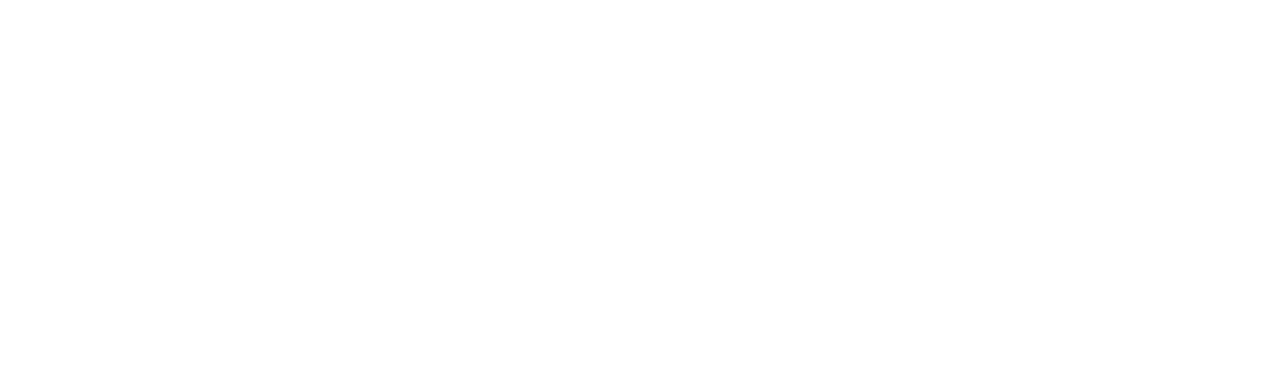
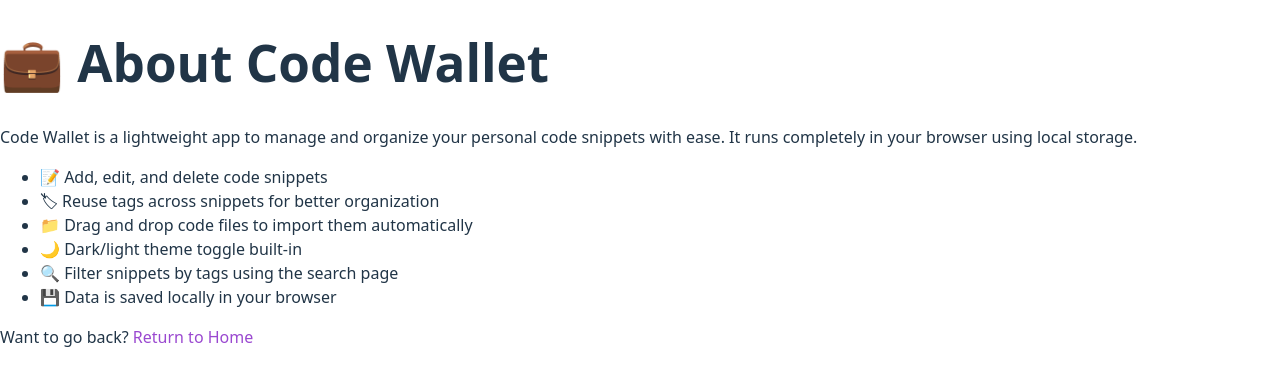
Before and after one commit to Nour-mareghni/code-wallet, a React (Vite) app: page /info in a window 1280 px wide. Before the commit this address had no page. Shown: the top 386 px of the page. Built offline with nearby package versions, Linux system fonts and the light colour scheme.

Commit message:
button info

```diff
--- a/src/main.jsx
+++ b/src/main.jsx
@@ -7,6 +7,7 @@
 import TagManager from "./pages/TagManager.jsx";
 import "./index.css";
 import SearchByTag from "./pages/SearchByTag.jsx";
+import Info from "./pages/Info.jsx";
 
 ReactDOM.createRoot(document.getElementById("root")).render(
   <React.StrictMode>
@@ -14,9 +15,10 @@
       <Routes>
   <Route path="/" element={<App />}>
     <Route index element={<Home />} />
+    <Route path="tags" element={<TagManager />} />
     <Route path="search" element={<SearchByTag />} />
-    <Route path="tags" element={<TagManager />} />
     <Route path="preview/:id" element={<SnippetPreview />} />
+    <Route path="info" element={<Info />} /> {/* Add this line */}
   </Route>
       </Routes>
     </BrowserRouter>
--- a/src/pages/Home.jsx
+++ b/src/pages/Home.jsx
@@ -6,6 +6,7 @@
 
 export default function Home() {
   const { snippets, addSnippet, updateSnippet, deleteSnippet } = useOutletContext();
+  const [showInfo, setShowInfo] = useState(false);
 
   const [showForm, setShowForm] = useState(false);
   const [editingSnippet, setEditingSnippet] = useState(null);
@@ -43,7 +44,9 @@
   };
 
   return (
+
     <div
+
       className={`p-6 min-h-screen bg-gray-100 dark:bg-gray-900 flex flex-col items-center relative ${
         isDragging ? "bg-blue-100 dark:bg-blue-900" : ""
       }`}
@@ -55,6 +58,18 @@
       onDrop={handleDrop}
     >
       {/* Header */}
+
+
+      <Link
+        to="/info"
+        className="text-sm text-blue-600 dark:text-blue-400 hover:underline"
+        >
+          <button>
+        ℹ️ Info
+        </button>
+      </Link>
+
+
       <div className="w-full max-w-4xl flex justify-between items-center mb-8">
         <h1 className="text-4xl font-bold">
           <Link
@@ -136,12 +151,14 @@
           )}
 
           <SnippetList
-  snippets={snippets}
-  onEdit={handleEdit}
-  onDelete={deleteSnippet}
-/>
+            snippets={snippets}
+            onEdit={handleEdit}
+            onDelete={deleteSnippet}
+          />
         </div>
+
       )}
+
     </div>
   );
 }
--- /dev/null
+++ b/src/pages/Info.jsx
@@ -0,0 +1,32 @@
+import { Link } from "react-router-dom";
+
+export default function Info() {
+  return (
+    <div className="min-h-screen p-6 bg-gray-100 dark:bg-gray-900 text-gray-800 dark:text-gray-100 font-mono">
+      <div className="max-w-3xl mx-auto space-y-6">
+        <h1 className="text-3xl font-bold text-[#9A48D0]">💼 About Code Wallet</h1>
+
+        <p>
+          Code Wallet is a lightweight app to manage and organize your personal code snippets
+          with ease. It runs completely in your browser using local storage.
+        </p>
+
+        <ul className="list-disc list-inside">
+          <li>📝 Add, edit, and delete code snippets</li>
+          <li>🏷 Reuse tags across snippets for better organization</li>
+          <li>📁 Drag and drop code files to import them automatically</li>
+          <li>🌙 Dark/light theme toggle built-in</li>
+          <li>🔍 Filter snippets by tags using the search page</li>
+          <li>💾 Data is saved locally in your browser</li>
+        </ul>
+
+        <p className="pt-4">
+          Want to go back?{" "}
+          <Link to="/" className="text-blue-600 dark:text-blue-400 underline">
+            Return to Home
+          </Link>
+        </p>
+      </div>
+    </div>
+  );
+}
```
